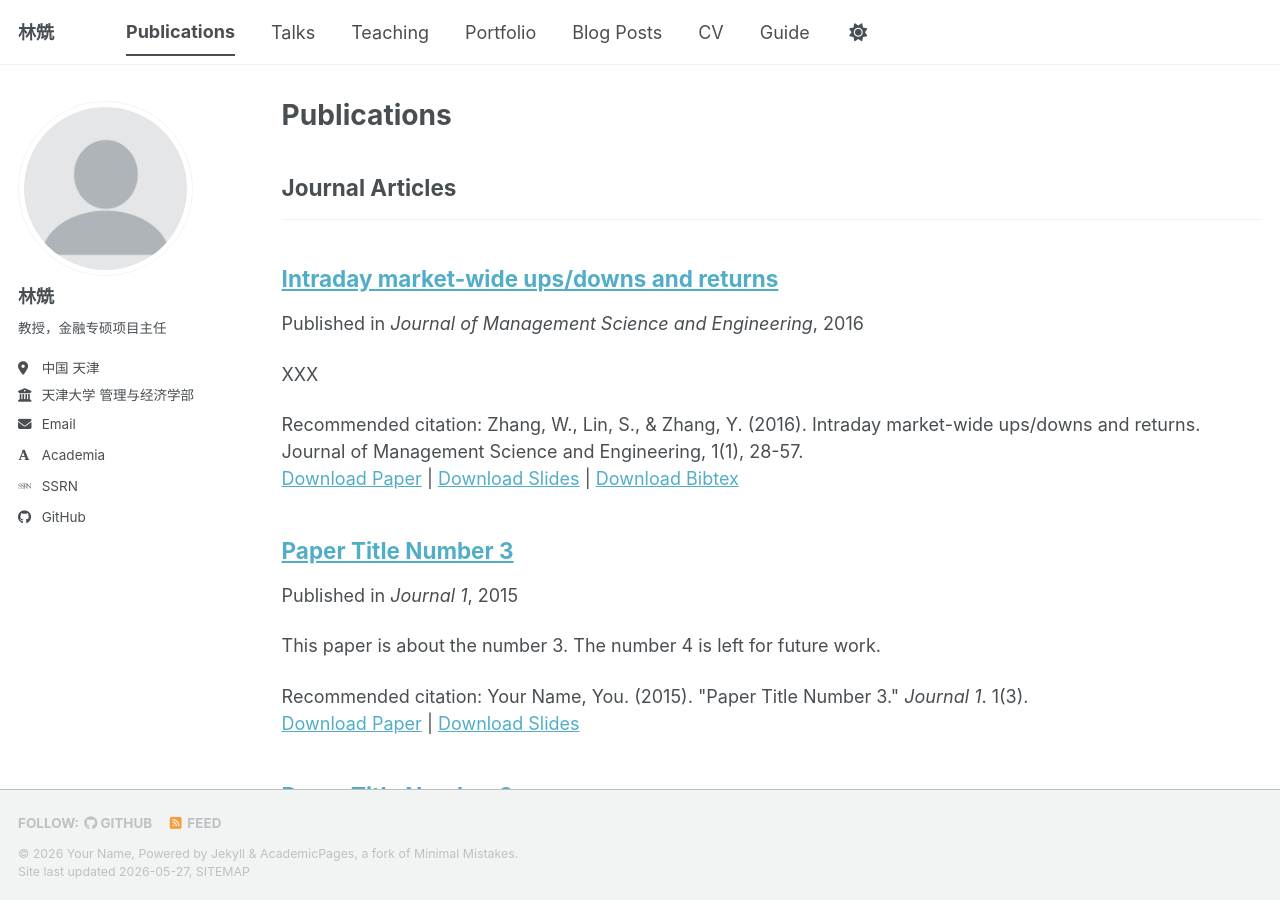
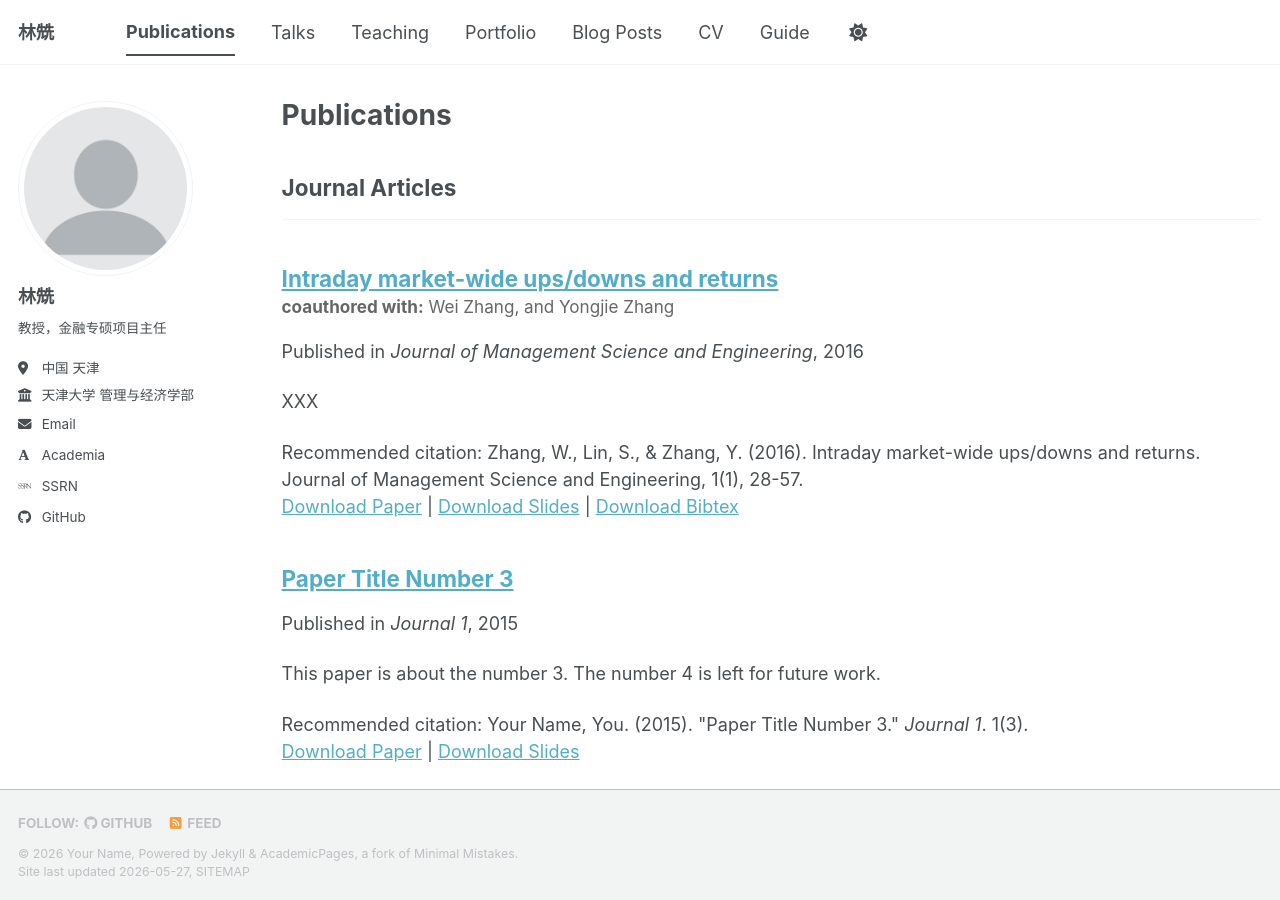
Before and after one commit to LinShen-fin/LinShen-fin.github.io, a Jekyll site: the page built from _pages/publications.html, in a window 1280 px wide and 900 px high. Built offline with Jekyll 4.4.1, drawn with Linux system fonts in a browser that asks for light colours; some web fonts are replaced; a script bundle is joined from its source files by our own code; library files that are not in the unit come from our copies.

Commit message:
Update 2009-10-01-paper-title-number-1.md

```diff
--- a/_publications/2009-10-01-paper-title-number-1.md
+++ b/_publications/2009-10-01-paper-title-number-1.md
@@ -6,6 +6,7 @@ permalink: /publication/2009-10-01-paper-title-number-1
 excerpt: 'XXX'
 date: 2016-9-01
 venue: 'Journal of Management Science and Engineering'
+coauthors: 'Wei Zhang, and Yongjie Zhang'
 slidesurl: 'https://academicpages.github.io/files/slides1.pdf'
 paperurl: 'https://academicpages.github.io/files/paper1.pdf'
 bibtexurl: 'https://academicpages.github.io/files/bibtex1.bib'
```
